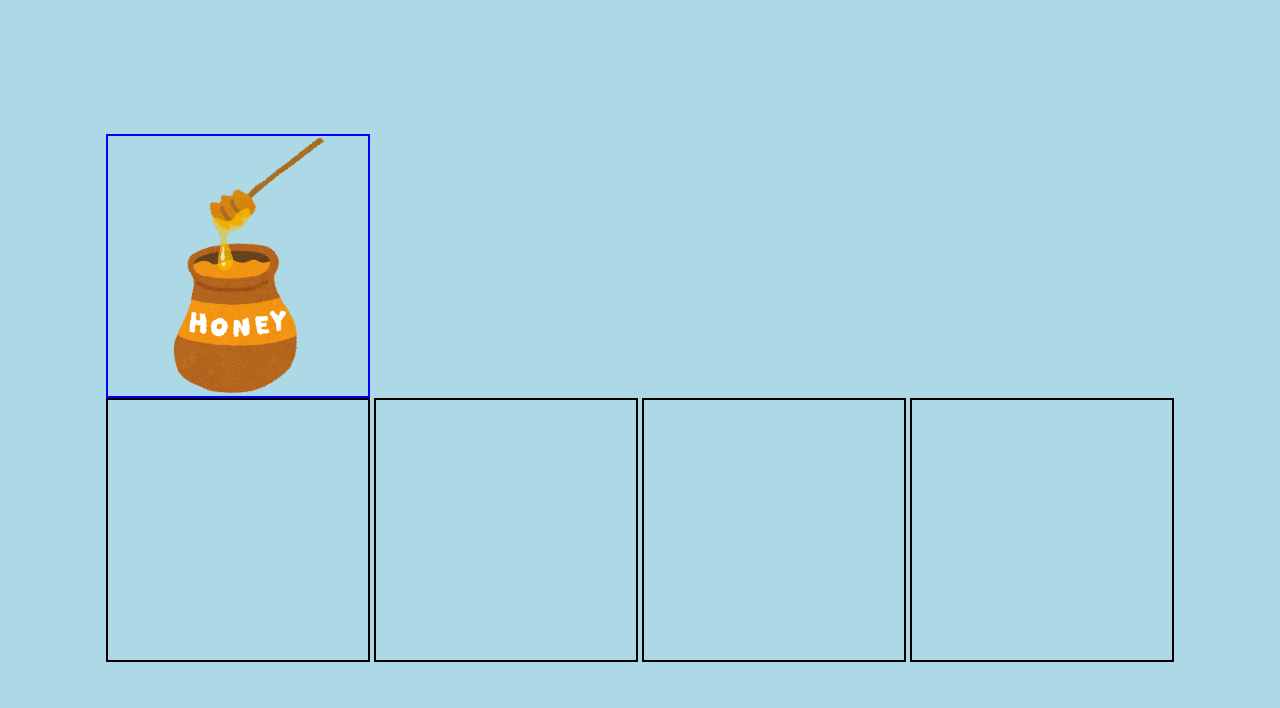
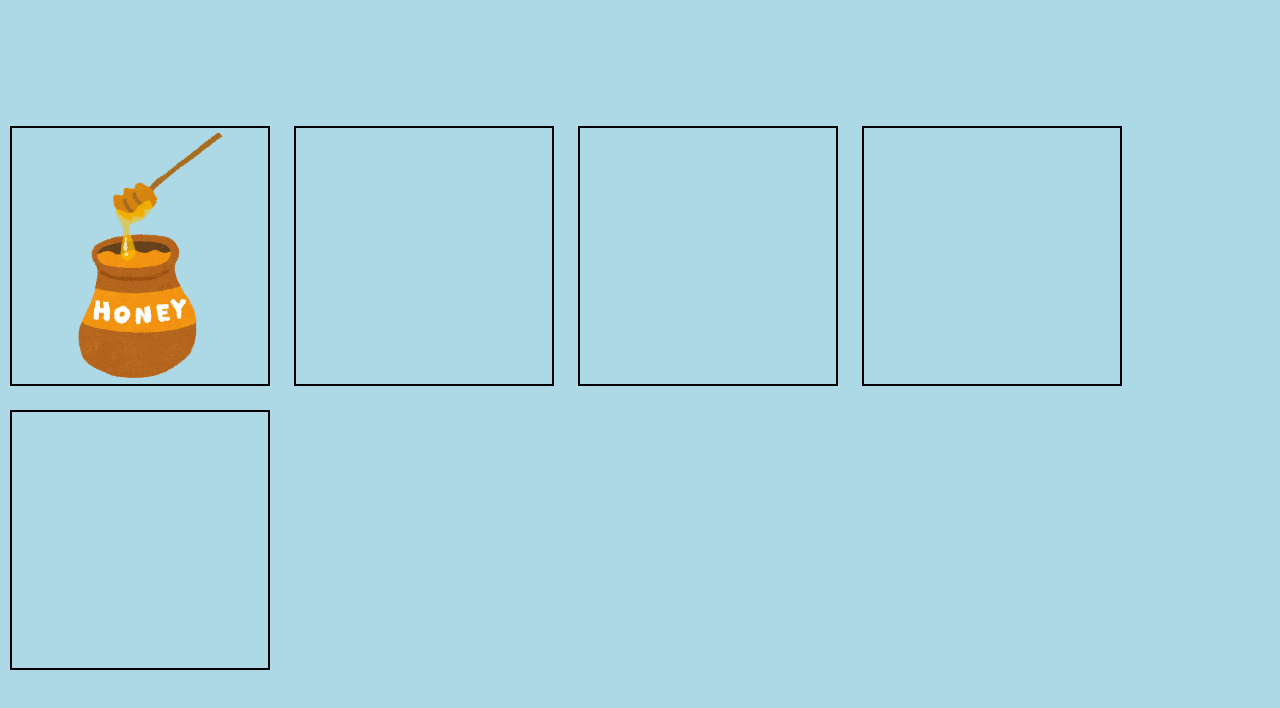
Before and after one commit to ak358/druganddrop-js, a plain HTML site: page index.html in a window 1280 px wide. Drawn offline with Linux system fonts and the light colour scheme.

```diff
--- a/index.html
+++ b/index.html
@@ -14,10 +14,10 @@
 
             </div>
         </div>
-        <div class="enpty"></div>
-        <div class="enpty"></div>
-        <div class="enpty"></div>
-        <div class="enpty"></div>
+        <div class="empty"></div>
+        <div class="empty"></div>
+        <div class="empty"></div>
+        <div class="empty"></div>
     </div>
     <script src="main.js"></script>
 </body>
--- a/style.css
+++ b/style.css
@@ -1,6 +1,7 @@
 *{
     margin:0;
     padding:0;
+    box-sizing: border-box;
 }
 
 body{
@@ -19,15 +20,22 @@
     width: 250px;
     height: 250px;
     cursor:pointer;
-
-    border:2px solid;
-    border-color: blue;
-    padding:5px 5px;
 }
 
-.enpty{
+.empty{
     display:inline-block;
     width:260px;
     height:260px;
     border:2px solid;
+    margin: 10px;
+    padding: 3px;
 }
+
+.hold{
+    border:4px solid #ccc;
+}
+
+.hovered{
+    background-color: #f4f4f4;
+    border-style: dotted;
+}
```
